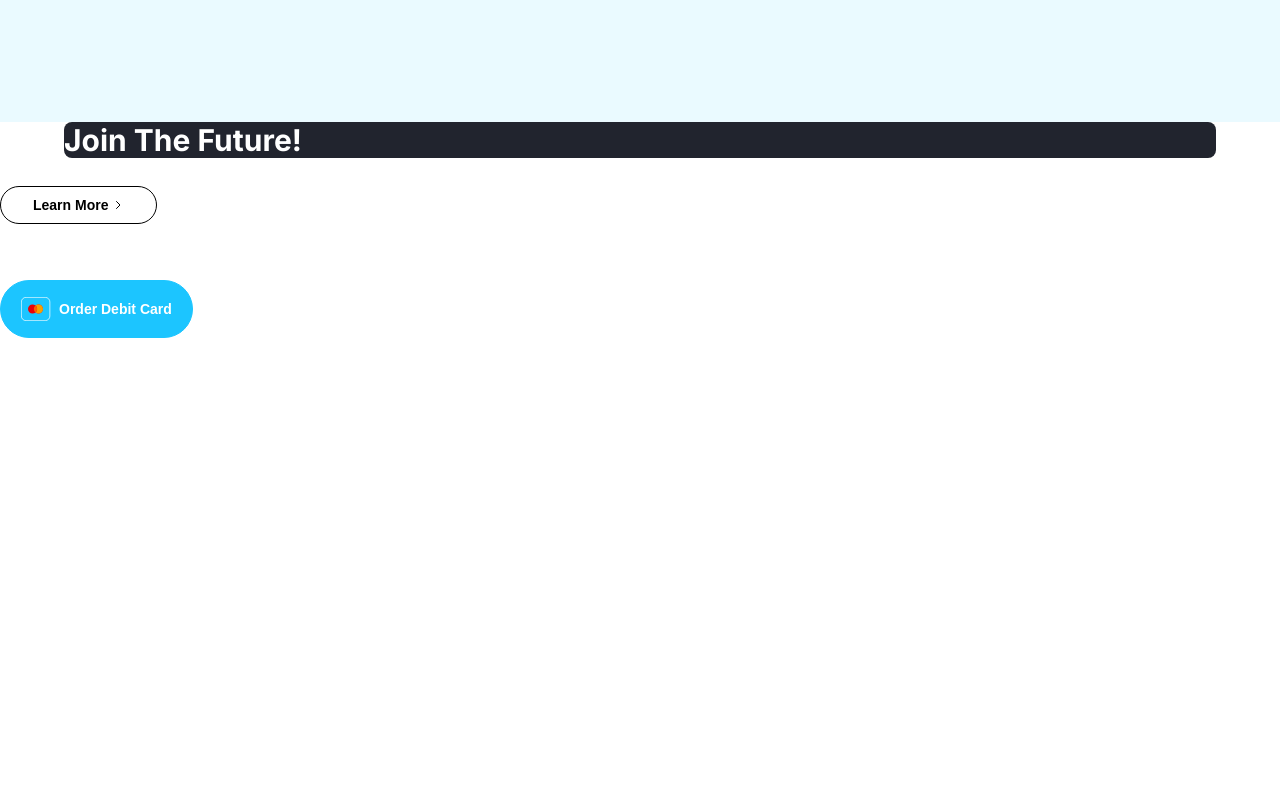
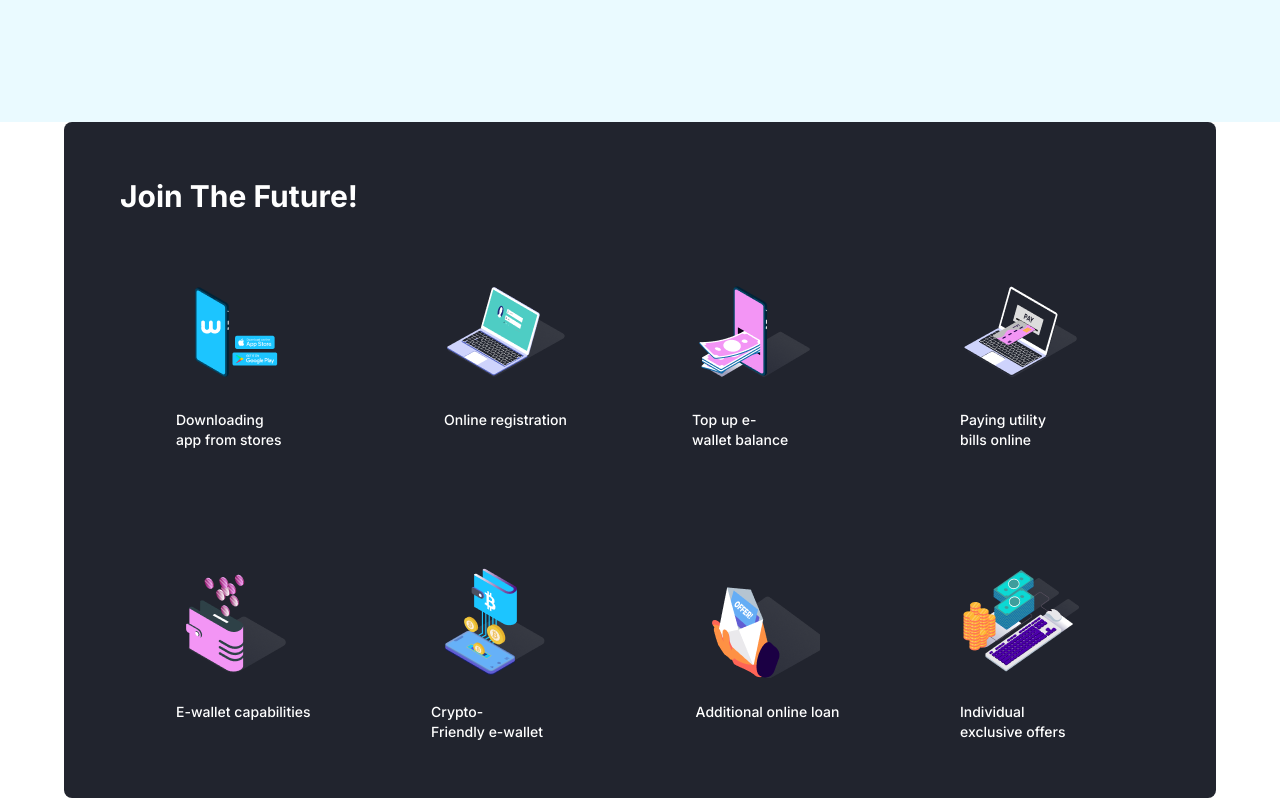
Before and after one commit to geo318/wallypay, a Next.js app: page / in a window 1280 px wide. Shown: the part 4240-5040 px from the top of the page. Before the commit the page ends 4606 px from the top, so only its background shows below. Built offline with nearby package versions, Linux system fonts and the light colour scheme.

Commit message:
style: add products section

```diff
--- a/app/globals.css
+++ b/app/globals.css
@@ -14,6 +14,7 @@ button {
 h1,
 h2,
 h3,
-h4 {
+h4,
+.balanced {
   text-wrap: balance;
 }
--- a/components/home/Products/Products.tsx
+++ b/components/home/Products/Products.tsx
@@ -1,8 +1,34 @@
+import Image from 'next/image'
+import { products } from '/config/products'
+import Link from 'next/link'
+import { twMerge } from 'tailwind-merge'
+
 export const Products = () => {
   return (
-    <div className='bg-app-blue-dark rounded-lg'>
-      <h3 className='text-3xl font-bold text-white'>Join The Future!</h3>
-      <div className='grid grid-cols-4'></div>
+    <div className='bg-app-blue-dark rounded-lg py-14 text-white '>
+      <h3 className='text-3xl font-bold p-14 pt-0'>Join The Future!</h3>
+      <div className='flex flex-col gap-y-28 px-28'>
+        <div className='flex justify-between content-between'>
+          {products.slice(0, 4).map(({ name, link, image }) => (
+            <Link href={link} key={name}>
+              <div className='flex flex-col gap-4 max-w-[9rem]'>
+                <Image src={image} alt={name} />
+                <span className='text-sm font-medium balanced'>{name}</span>
+              </div>
+            </Link>
+          ))}
+        </div>
+        <div className='flex justify-between content-between'>
+          {products.slice(4).map(({ name, link, image }) => (
+            <Link href={link} key={name}>
+              <div className='flex flex-col gap-4 max-w-[9rem]'>
+                <Image src={image} alt={name} />
+                <span className='text-sm font-medium balanced'>{name}</span>
+              </div>
+            </Link>
+          ))}
+        </div>
+      </div>
     </div>
   )
 }
--- /dev/null
+++ b/config/products.tsx
@@ -0,0 +1,21 @@
+import {
+  app,
+  crypto,
+  offer,
+  register,
+  topUp,
+  wallet,
+  unistream,
+  utilities,
+} from '/public'
+
+export const products = [
+  { name: 'Downloading app from stores', link: 'link', image: app },
+  { name: 'Online registration', link: 'link', image: register },
+  { name: 'Top up e-wallet balance', link: 'link', image: topUp },
+  { name: 'Paying utility bills online', link: 'link', image: utilities },
+  { name: 'E-wallet capabilities', link: 'link', image: wallet },
+  { name: 'Crypto-Friendly e-wallet', link: 'link', image: crypto },
+  { name: 'Additional online loan', link: 'link', image: offer },
+  { name: 'Individual exclusive offers', link: 'link', image: unistream },
+]
--- a/public/assets/images/index.ts
+++ b/public/assets/images/index.ts
@@ -1,6 +1,7 @@
 import banner from './banner.png'
 import card from './card.png'
-import wallet from './wallet.png'
+import walletb from './wallet.png'
 
-export { banner, card, wallet }
+export { banner, card, walletb }
 export * from './partners'
+export * from './products'
--- /dev/null
+++ b/public/assets/images/products/index.ts
@@ -0,0 +1,10 @@
+import app from './app.png'
+import crypto from './crypto.png'
+import offer from './offer.png'
+import register from './register.png'
+import topUp from './top-up.png'
+import wallet from './wallet.png'
+import unistream from './unistream.png'
+import utilities from './utilities.png'
+
+export { app, crypto, offer, register, topUp, wallet, unistream, utilities }
```
Also changed, not shown: public/assets/images/products/offer.png (renamed from public/assets/images/products/Offer.png), public/assets/images/products/utilities.png (renamed from public/assets/images/products/utilites.png).
